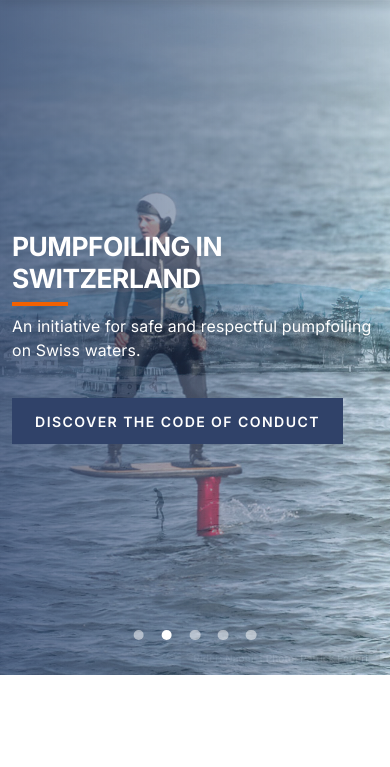
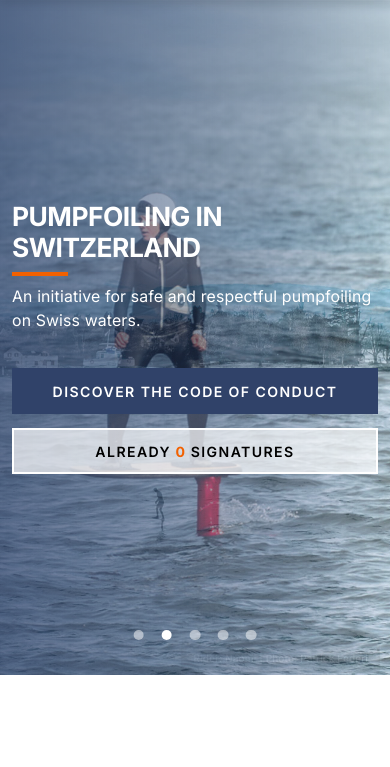
Before and after one commit to pfederi/codeofconduct, a website built with Vite: page index.html in a window 390 px wide. Shown: the part 77-844 px from the top of the page. Built offline with nearby package versions, Linux system fonts and the light colour scheme; some packages are replaced by stand-ins of ours; no server answers; the database is empty.

Commit message:
Enhance index.html with a buttons container for improved layout, adding a signature link with a counter. Update translations in German, English, French, and Italian to include the new signature button text. Implement JavaScript functionality to synchronize signature counters across multiple elements and ensure hero buttons have equal width. Style adjustments made in style.scss for button alignment and responsiveness.

```diff
--- a/content/translations/de.json
+++ b/content/translations/de.json
@@ -7,6 +7,7 @@
   "hero_title": "Pumpfoiling in der Schweiz",
   "hero_text": "Eine Initiative für sicheres und respektvolles Pumpfoilen auf Schweizer Gewässern.",
   "hero_button": "Code of Conduct entdecken",
+  "hero_signatures_button": "Bereits",
 
   "conduct_title": "Pumpfoiling Verhaltenskodex",
   "conduct_intro": "Wir – die Schweizer Pumpfoil-Community – sehen Pumpfoilen als eine spannende und anspruchsvolle Sportart, die Können, Übung und Respekt gegenüber Wasser und Umwelt erfordert. Sicherheit, Verantwortung und Fairness sind entscheidend, um den Sport zu geniessen und gleichzeitig uns selbst, andere und unsere Gewässer zu schützen.",
--- a/content/translations/en.json
+++ b/content/translations/en.json
@@ -7,6 +7,7 @@
   "hero_title": "Pumpfoiling in Switzerland",
   "hero_text": "An initiative for safe and respectful pumpfoiling on Swiss waters.",
   "hero_button": "Discover the Code of Conduct",
+  "hero_signatures_button": "Already",
 
   "conduct_title": "Pumpfoilers' Code of Conduct",
   "conduct_intro": "We – the Swiss pumpfoil community – recognize pumpfoiling as an exciting and demanding sport that requires skill, practice, and respect for the water and environment. Safety, responsibility, and good sportsmanship are key to enjoying the sport while protecting ourselves, others, and our waters.",
--- a/content/translations/fr.json
+++ b/content/translations/fr.json
@@ -7,6 +7,7 @@
   "hero_title": "Pumpfoiling en Suisse",
   "hero_text": "Une initiative pour un pumpfoiling sûr et respectueux sur les eaux suisses.",
   "hero_button": "Découvrir le Code de Conduite",
+  "hero_signatures_button": "Déjà",
 
   "conduct_title": "Code de conduite des pumpfoilers",
   "conduct_intro": "Nous – la communauté suisse de pumpfoil – reconnaissons que le pumpfoiling est un sport passionnant et exigeant, qui demande des compétences, de la pratique et du respect pour l'eau et l'environnement. La sécurité, la responsabilité et l'esprit sportif sont essentiels pour profiter de ce sport tout en protégeant notre environnement, nous-mêmes et les autres.",
--- a/content/translations/it.json
+++ b/content/translations/it.json
@@ -7,6 +7,7 @@
   "hero_title": "Pumpfoiling in Svizzera",
   "hero_text": "Un'iniziativa per un pumpfoiling sicuro e rispettoso sulle acque svizzere.",
   "hero_button": "Scopri il Codice di Condotta",
+  "hero_signatures_button": "Già",
 
   "conduct_title": "Codice di condotta dei pumpfoiler",
   "conduct_intro": "Noi – la comunità svizzera del pumpfoil – riconosciamo che il pumpfoiling è uno sport entusiasmante ed esigente, che richiede abilità, pratica e rispetto per l'acqua e l'ambiente. Sicurezza, responsabilità e fair play sono fondamentali per godersi questo sport proteggendo noi stessi, gli altri e i nostri laghi e fiumi.",
--- a/index.html
+++ b/index.html
@@ -88,7 +88,10 @@
         <div class="hero-content">
           <h2 class="reveal-text" data-i18n="hero_title">Pumpfoiling<br>in Switzerland</h2>
           <p class="reveal-text" data-i18n="hero_text">Eine Initiative für sicheres und respektvolles Pumpfoilen auf den Schweizer Gewässern.</p>
-          <a href="#conduct" class="btn btn-primary" data-scroll data-i18n="hero_button">Code of Conduct entdecken</a>
+          <div class="buttons-container reveal-text">
+            <a href="#conduct" class="btn btn-primary" data-scroll data-i18n="hero_button">Code of Conduct entdecken</a>
+            <a href="#sign" class="btn btn-secondary signature-link" data-scroll><span data-i18n="hero_signatures_button">Bereits </span><span class="hero-signature-counter">0</span> <span data-i18n="signature_counter_text">Unterzeichner:innen</span></a>
+          </div>
         </div>
       </div>
 
@@ -248,11 +251,11 @@
             </a>
           </div>
           <!-- Ensis -->
-          <!-- <div class="supporter-logo reveal-item">
+          <div class="supporter-logo reveal-item">
             <a href="https://www.ensis.surf/" target="_blank" rel="noopener noreferrer">
               <img src="./src/images/supporters/ensis-logo.png" alt="Ensis Logo">
             </a>
-          </div> -->
+          </div>
           <!-- Flatwatersquad -->
           <div class="supporter-logo reveal-item">
             <a href="https://www.instagram.com/flatwatersquad/" target="_blank" rel="noopener noreferrer">
--- a/src/js/main.js
+++ b/src/js/main.js
@@ -54,6 +54,9 @@ document.addEventListener('DOMContentLoaded', () => {
 
   // Initialize SVG drawing animations
   initSvgDrawing();
+
+  // Make hero buttons equal width
+  initEqualWidthButtons();
 });
 
 // Custom cursor
@@ -491,11 +494,16 @@ async function processFormSubmission(form, name, location, submitButton, origina
     // Add to the list with animation
     signatoriesList.innerHTML = newSignatory.outerHTML + signatoriesList.innerHTML;
 
-    // Update signature counter
-    const counterElement = document.querySelector('.signature-counter');
-    if (counterElement) {
-      const currentCount = parseInt(counterElement.textContent || '0');
-      counterElement.textContent = currentCount + 1;
+    // Update signature counters
+    const counterElements = document.querySelectorAll('.signature-counter, .hero-signature-counter');
+    if (counterElements.length > 0) {
+      const currentCount = parseInt(document.querySelector('.signature-counter').textContent || '0');
+      const newCount = currentCount + 1;
+
+      // Update all counter elements with the new count
+      counterElements.forEach(element => {
+        element.textContent = newCount;
+      });
     }
 
     // Reset the form
@@ -676,19 +684,28 @@ function displaySignatories(signatories) {
 
 // Function to animate the signature counter
 function animateSignatureCounter(total) {
-  const counterElement = document.querySelector('.signature-counter');
+  const counterElements = document.querySelectorAll('.signature-counter, .hero-signature-counter');
   const counterContainer = document.querySelector('.signature-counter-container');
 
-  if (!counterElement || !counterContainer) return;
+  if (!counterElements || !counterContainer) return;
 
-  // Setze den Anfangswert
-  counterElement.textContent = '0';
+  // Initialize the counters to 0
+  counterElements.forEach(element => {
+    element.textContent = '0';
+  });
 
   // Erstelle einen Intersection Observer für den Counter-Container
   const options = {
     root: null, // Browser viewport
     rootMargin: '0px',
     threshold: 0.5 // 50% des Elements muss sichtbar sein
+  };
+
+  // Update both main counter and hero counter
+  const updateCounterValues = (value) => {
+    counterElements.forEach(element => {
+      element.textContent = value;
+    });
   };
 
   const observer = new IntersectionObserver((entries) => {
@@ -728,7 +745,7 @@ function animateSignatureCounter(total) {
         // Aktualisiere nur, wenn sich der Wert geändert hat
         if (currentValue !== count) {
           count = currentValue;
-          counterElement.textContent = count;
+          updateCounterValues(count);
         }
 
         // Wiederholen, bis die Animation abgeschlossen ist
@@ -736,7 +753,7 @@ function animateSignatureCounter(total) {
           requestAnimationFrame(updateCounter);
         } else {
           // Stelle sicher, dass am Ende der exakte Wert angezeigt wird
-          counterElement.textContent = total;
+          updateCounterValues(total);
         }
       };
 
@@ -750,6 +767,9 @@ function animateSignatureCounter(total) {
 
   // Starte die Beobachtung des Counter-Containers
   observer.observe(counterContainer);
+
+  // Always update the hero counter immediately without animation
+  updateCounterValues(total);
 }
 
 // Language switcher functionality
@@ -864,6 +884,9 @@ function initLanguageSwitcher() {
             }
           }
         });
+
+        // Dispatch an event to notify that language has changed
+        document.dispatchEvent(new CustomEvent('languageChanged', { detail: { language: lang } }));
       })
       .catch(error => {
         console.error(`Error loading translations for ${lang}:`, error);
@@ -962,3 +985,43 @@ async function syncPendingUploads() {
   // Diese Funktion ist deaktiviert, da wir die Lokalspeicherung nicht mehr verwenden
   return;
 }
+
+// Function to ensure hero buttons have equal width based on the widest button
+function initEqualWidthButtons() {
+  const buttonContainer = document.querySelector('.hero-content .buttons-container');
+  const buttons = buttonContainer ? buttonContainer.querySelectorAll('.btn') : null;
+
+  if (!buttonContainer || !buttons || buttons.length < 2) return;
+
+  // Function to update button widths
+  const updateButtonWidths = () => {
+    // Reset widths to auto to measure their natural width
+    buttons.forEach(btn => {
+      btn.style.width = 'auto';
+    });
+
+    // Find the maximum width among all buttons
+    let maxWidth = 0;
+    buttons.forEach(btn => {
+      const width = btn.offsetWidth;
+      maxWidth = Math.max(maxWidth, width);
+    });
+
+    // Set all buttons to the maximum width
+    if (maxWidth > 0 && window.innerWidth > 768) { // Only apply on non-mobile screens
+      buttons.forEach(btn => {
+        btn.style.width = `${maxWidth}px`;
+      });
+    }
+  };
+
+  // Update initially and whenever window resizes
+  updateButtonWidths();
+  window.addEventListener('resize', updateButtonWidths);
+
+  // Also update when language changes (custom event that might be triggered elsewhere)
+  document.addEventListener('languageChanged', updateButtonWidths);
+
+  // Update again after all content is loaded
+  window.addEventListener('load', updateButtonWidths);
+}
--- a/src/scss/style.scss
+++ b/src/scss/style.scss
@@ -386,6 +386,53 @@ a {
 
   .hero-content {
     max-width: 60rem;
+
+    // Make the buttons container to handle same-size buttons
+    .buttons-container {
+      display: inline-flex;
+      flex-wrap: wrap;
+      gap: 1.6rem;
+
+      .btn {
+        min-width: 20rem; // Minimum width
+        display: inline-flex;
+        justify-content: center;
+        align-items: center;
+        text-align: center;
+        width: auto; // Width determined by content
+      }
+
+      @media (max-width: 768px) {
+        flex-direction: column;
+        width: 100%;
+        gap: 0rem;
+
+        .btn {
+          width: 100%;
+        }
+      }
+    }
+  }
+
+  .signature-link {
+    margin-left: 0;
+    display: inline-flex;
+    align-items: center;
+    background-color: rgba(255, 255, 255, 0.7); // Semi-transparent white background
+    border-color: white; // White border for better contrast
+    color: black;
+
+    &:hover, &:focus {
+      background-color: rgba(255, 255, 255, 0.3); // Slightly more opaque on hover
+      border-color: white;
+      color: white; // Ensure text stays white on hover
+    }
+
+    .hero-signature-counter {
+      font-weight: bold;
+      margin: 0 0.5rem;
+      color: $accent-color;
+    }
   }
 
   .slider-controls {
@@ -1154,6 +1201,11 @@ a {
 
     p {
       font-size: 1.8rem;
+    }
+
+    .signature-link {
+      margin-left: 0;
+      margin-top: 1.6rem;
     }
   }
 
```
